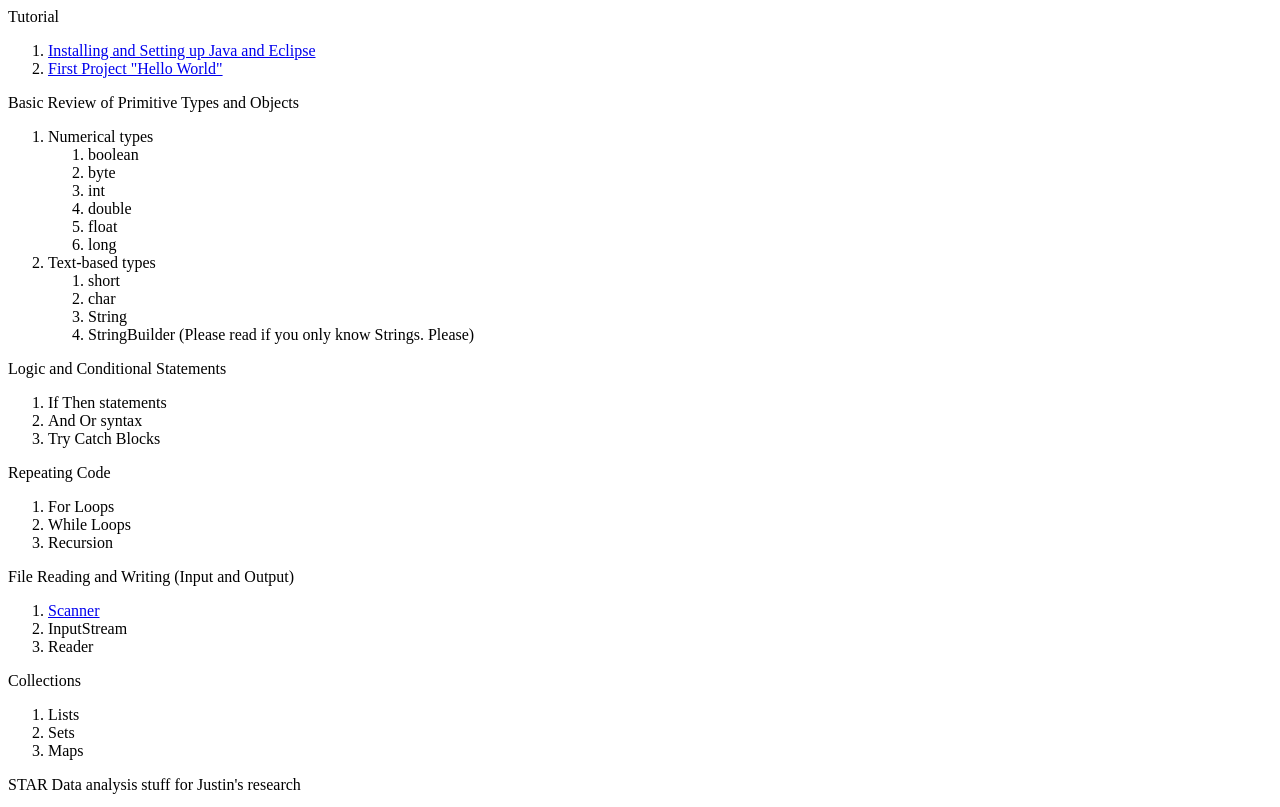
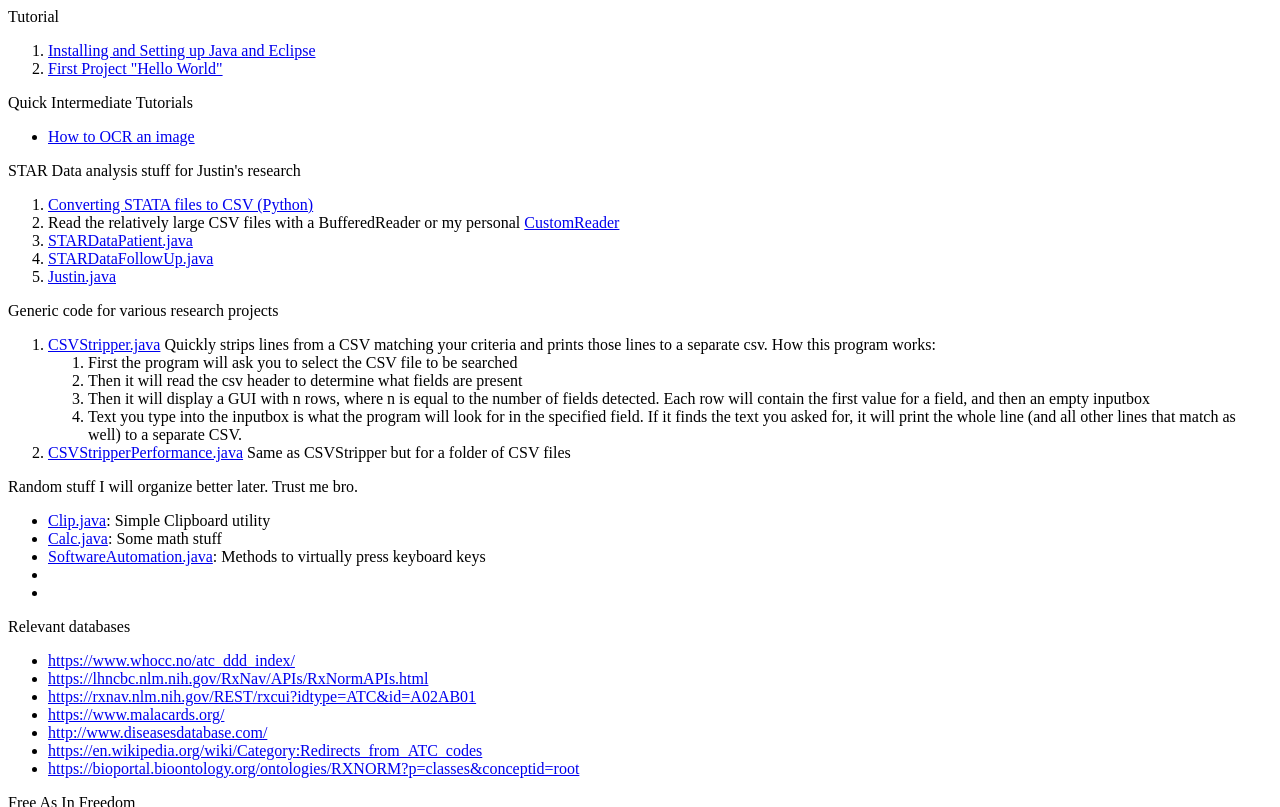
Before and after one commit to BharatBlade/bharatblade.github.io, a plain HTML site: page index.html in a window 1280 px wide. Shown: the top 807 px of the page. Drawn offline with Linux system fonts and the light colour scheme.

Commit message:
Next commit

```diff
--- a/index.html
+++ b/index.html
@@ -3,49 +3,12 @@
   <li><a href="eclipse.html">Installing and Setting up Java and Eclipse</a></li>
   <li><a href="HelloWorld.html">First Project "Hello World"</a></li>
 </ol>
-<p>Basic Review of Primitive Types and Objects</p>
-<ol>
-  <li>Numerical types</li>
-  <ol>
-    <li>boolean</li>
-    <li>byte</li>
-    <li>int</li>
-    <li>double</li>
-    <li>float</li>
-    <li>long</li>
-  </ol>
-  <li>Text-based types</li>
-  <ol>
-    <li>short</li>
-    <li>char</li>
-    <li>String</li>
-    <li>StringBuilder (Please read if you only know Strings. Please)</li>
-  </ol>
-</ol>
-<p>Logic and Conditional Statements</p>
-<ol>
-	<li>If Then statements</li>
-	<li>And Or syntax</li>
-	<li>Try Catch Blocks</li>
-</ol>
-<p>Repeating Code</p>
-<ol>
-	<li>For Loops</li>
-	<li>While Loops</li>
-	<li>Recursion</li>
-</ol>
-<p>File Reading and Writing (Input and Output)</p>
-<ol>
-	<li><a href="Scanner.html">Scanner</a></li>
-	<li>InputStream</li>
-	<li>Reader</li>
-</ol>
-<p>Collections</p>
-<ol>
-	<li>Lists</li>
-	<li>Sets</li>
-	<li>Maps</li>
-</ol>
+
+<p>Quick Intermediate Tutorials</p>
+<ul>
+	<li><a href="OCR.html">How to OCR an image</a></li>
+</ul>
+
 <p>STAR Data analysis stuff for Justin's research</p>
 <ol>
 	<li><a href="STATA2CSV.html">Converting STATA files to CSV (Python)</a></li>
```
Also changed, not shown: OCR.html (added, +15 -0 lines), FreeAsInFreedom/FreeAsInFreedom/image2.jpg, FreeAsInFreedom/FreeAsInFreedom/image3.jpg, 6 other files.
